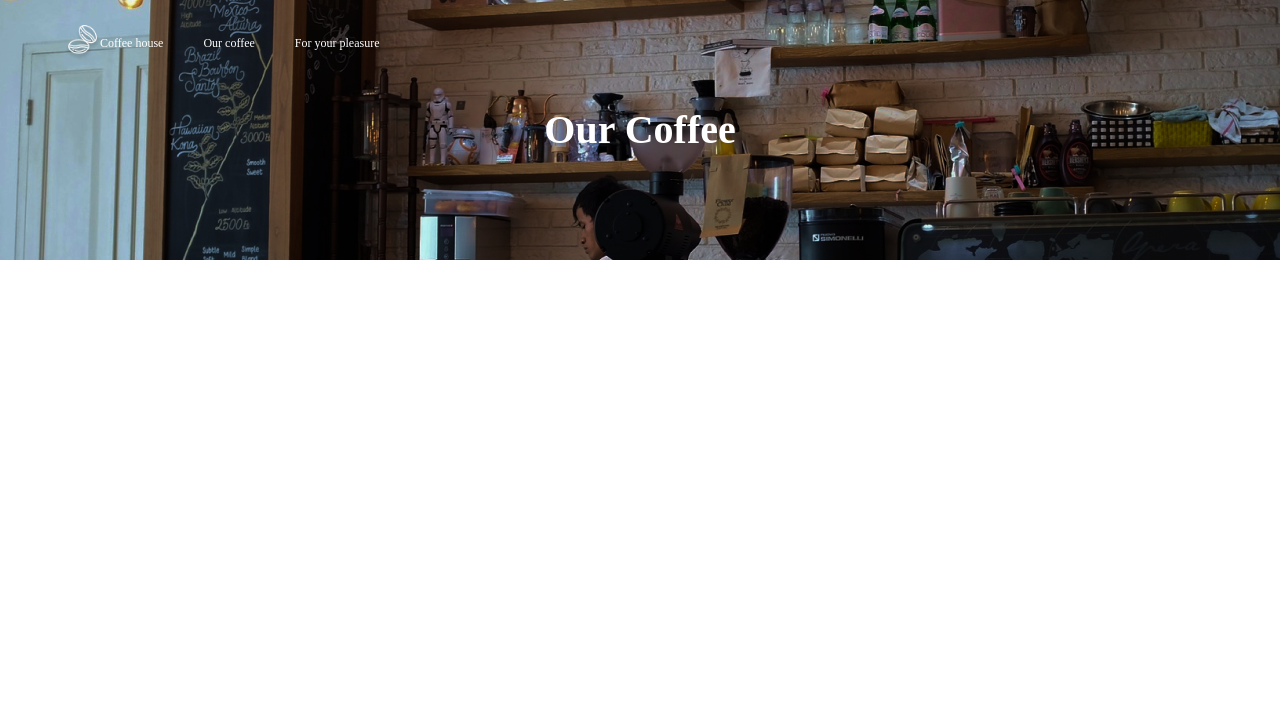
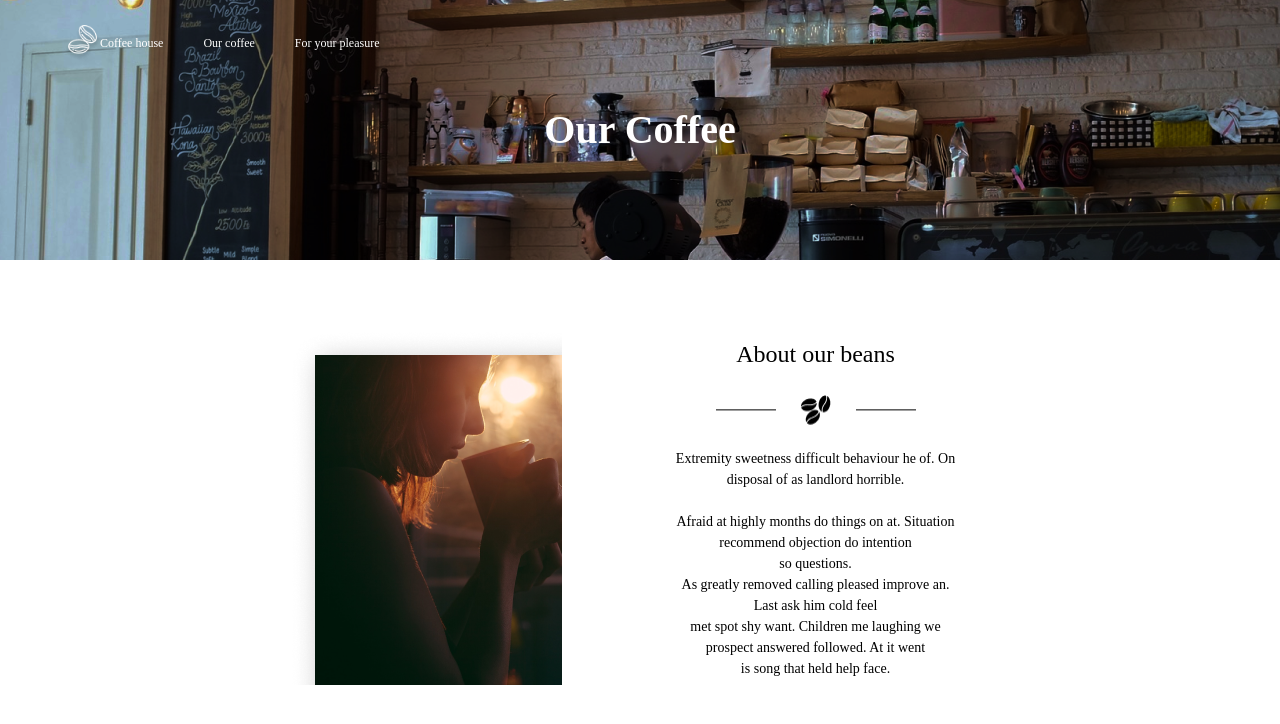
Before and after one commit to alitolibov/React-homework-1, a React (Create React App) app: page / in a window 1280 px wide. Shown: the top 724 px of the page. Built offline with nearby package versions, Linux system fonts and the light colour scheme.

Commit message:
create section two

```diff
--- a/src/App.jsx
+++ b/src/App.jsx
@@ -2,9 +2,7 @@ import React from 'react';
 
 function App() {
     return (
-        <>
-            <div className="bg w-full h-[260px] relative">
-            <div className="w-[1150px] pt-[25px] flex items-center gap-[40px] m-auto">
+        <> < div className = "back w-full h-[260px] relative" > <div className="w-[1150px] pt-[25px] flex items-center gap-[40px] m-auto">
             <div className="flex items-center cursor-pointer">
                 <div className="beans bg-contain w-[35px] h-[35px]"></div>
                 <p className="font-['Merienda'] text-[#fff] text-[12px]">Coffee house</p>
@@ -12,7 +10,24 @@ function App() {
             <p className="font-['Merienda'] text-[#fff] cursor-pointer text-[12px]">Our coffee</p>
             <p className="font-['Merienda'] text-[#fff] cursor-pointer text-[12px]">For your pleasure</p>
         </div>
-            <p className="absolute left-[50%] top-[50%] translate-x-[-50%] translate-y-[-50%] font-['Merienda'] text-[40px] font-bold text-[#fff]">Our Coffee</p>
+        <p
+            className="absolute left-[50%] top-[50%] translate-x-[-50%] translate-y-[-50%] font-['Merienda'] text-[40px] font-bold text-[#fff]">Our Coffee</p>
+    </div>
+    <div className="w-[1150px] m-auto my-[70px]">
+        <div className="flex items-center gap-[79px] m-auto w-fit">
+            <div className="drink w-[272px] h-[355px]"></div>
+            <div className="flex flex-col gap-[23px]">
+                <p className="font-['Merienda'] text-[24px] text-center">About our beans</p>
+                <div className="coffeeLine w-[200px] h-[29.3px] m-auto"></div>
+                <p className="text-center font-['Merienda'] text-[14px] w-[350px]">Extremity sweetness difficult behaviour he of. On <br/> disposal of as
+                    landlord horrible.<br/>
+                    <br/>
+                     Afraid at highly months do things on at. Situation <br/> recommend
+                    objection do intention<br/> so questions.<br/> As greatly removed calling pleased improve
+                    an.<br/> Last ask him cold feel <br/>met spot shy want. Children me laughing we<br/> prospect
+                    answered followed. At it went<br/> is song that held help face.</p>
+            </div>
+        </div>
     </div>
 </>
     );
--- a/src/index.css
+++ b/src/index.css
@@ -8,10 +8,16 @@
     padding: 0;
     box-sizing: border-box;
 }
-.bg{
+.back{
     background-image: url('../public/img/bg.png');
 }
 .beans{
     background-image: url(../public/img/coffe\ beans.png);
     background-repeat: no-repeat;
 }
+.drink{
+    background-image: url('../public/img/drink\ coffe.png');
+}
+.coffeeLine{
+    background-image: url('../public/img/coffe\ line.png');
+}
```
Lines whose indentation alone changed are shown as unchanged.
